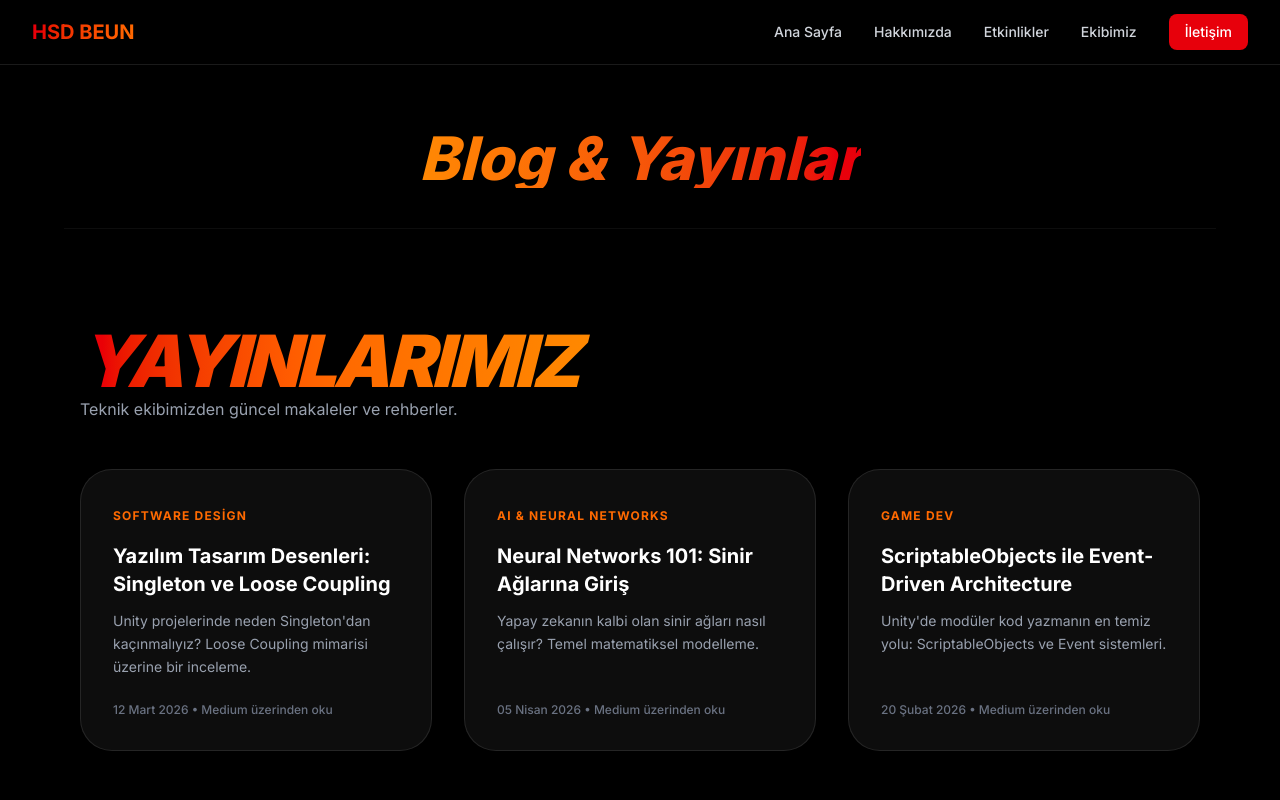
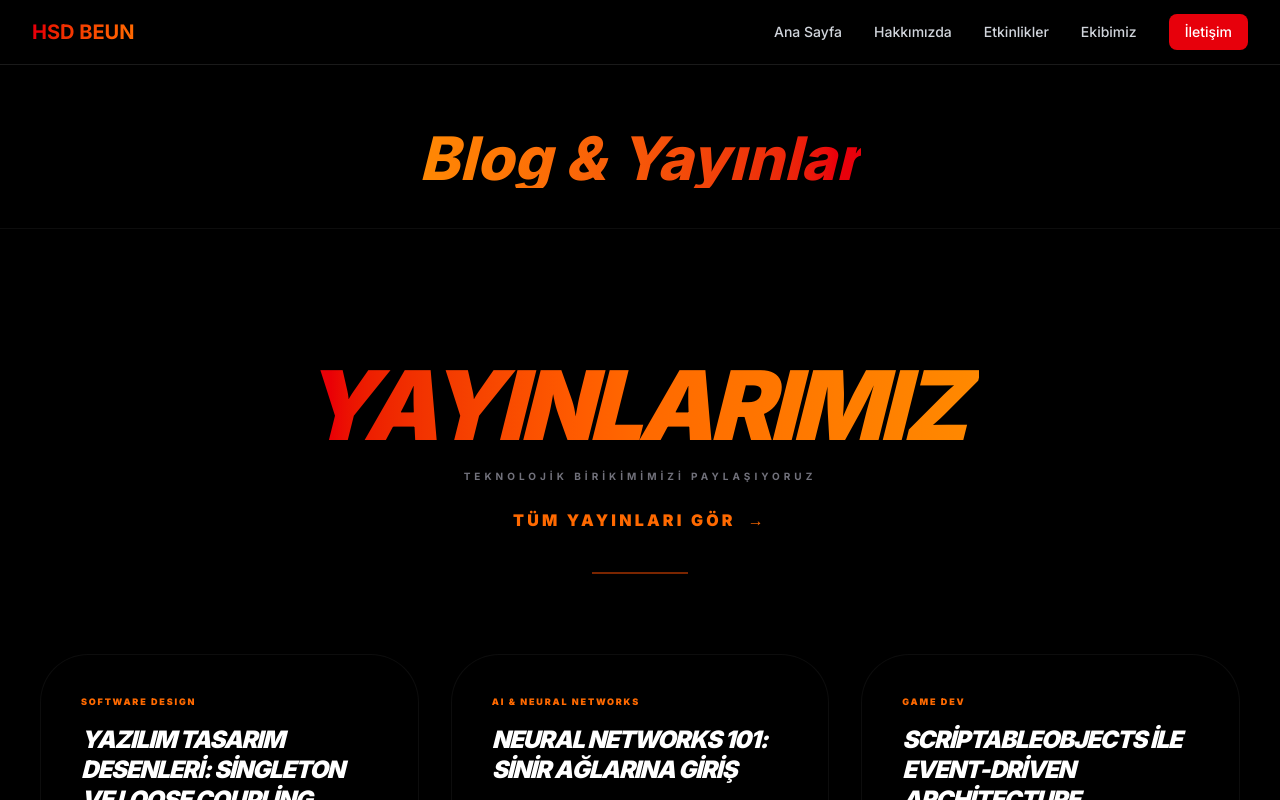
Before and after one commit to ElifBerra/hsd-beun-web, a Next.js app: page /publications in a window 1280 px wide. Shown: the top 800 px of the page. Built offline with nearby package versions, Linux system fonts and the light colour scheme.

Commit message:
design updates

```diff
--- a/components/Announcements.tsx
+++ b/components/Announcements.tsx
@@ -1,17 +1,15 @@
 "use client";
 import { useEffect, useState } from 'react';
 import Link from 'next/link';
+import { usePathname } from 'next/navigation'; // Sayfa yolunu kontrol etmek için ekledik
 
-
-interface AnnouncementsProps {
-  limit?: number;
-  showAllButton?: boolean;
-}
-
-
-const Announcements = ({ limit, showAllButton = true }: AnnouncementsProps) => {
+export default function Announcements() {
   const [announcements, setAnnouncements] = useState<any[]>([]);
   const [loading, setLoading] = useState(true);
+  const pathname = usePathname(); // Mevcut sayfayı alıyoruz
+
+  // Eğer /announcements sayfasındaysak "isArchivePage" true olacak
+  const isArchivePage = pathname === '/announcements';
 
   useEffect(() => {
     const fetchAnnouncements = async () => {
@@ -19,78 +17,85 @@ const Announcements = ({ limit, showAllButton = true }: AnnouncementsProps) => {
         const res = await fetch('/api/admin/announcements', { cache: 'no-store' });
         const data = await res.json();
         if (Array.isArray(data)) {
-          let filtered = data.filter((a: any) => a.IsActive !== 0);
-          // EĞER LİMİT VARSA ONU UYGULA
-          if (limit) {
-            filtered = filtered.slice(0, limit);
-          }
-          setAnnouncements(filtered);
+          // Arşiv sayfasındaysak hepsini, ana sayfadaysak sadece ilk 3'ü göster
+          setAnnouncements(isArchivePage ? data : data.slice(0, 3));
         }
       } catch (error) {
-        console.error(error);
+        console.error("Duyurular yüklenemedi:", error);
       } finally {
         setLoading(false);
       }
     };
     fetchAnnouncements();
-  }, [limit]);
+  }, [isArchivePage]);
+
+  const formatDate = (ann: any) => {
+    const dateValue = ann.CreatedAt || ann.CreatedDate || ann.EventDate;
+    const date = new Date(dateValue);
+    if (!dateValue || isNaN(date.getTime())) return "GÜNCEL";
+    return date.toLocaleDateString('tr-TR', { day: '2-digit', month: 'long', year: 'numeric' });
+  };
 
   return (
-    <section className="py-24 bg-black">
-      <div className="max-w-6xl mx-auto px-6">
-        <div className="text-center mb-16">
-          <div>
-            <h2 className="text-5xl md:text-7xl font-black tracking-tighter leading-none italic uppercase bg-gradient-to-r from-red-600 via-orange-500 to-orange-400 bg-clip-text text-transparent pr-4">
-              SON <br /> DUYURULAR
+    <section id="announcements" className={`py-24 bg-black relative overflow-hidden ${!isArchivePage ? 'border-t border-white/5' : ''}`}>
+      <div className="max-w-7xl mx-auto px-6 relative z-10">
+
+        {/* BAŞLIK GRUBU: SADECE ANA SAYFADAYSA GÖSTERİLİR */}
+        {!isArchivePage && (
+          <div className="flex flex-col items-center justify-center text-center mb-20">
+            <h2 className="text-6xl md:text-8xl font-black italic uppercase tracking-tighter leading-none mb-4 bg-gradient-to-r from-red-600 via-orange-500 to-orange-400 bg-clip-text text-transparent pr-4">
+             DUYURULAR
             </h2>
-            <p className="text-zinc-500 font-bold uppercase tracking-[0.2em] text-xs mt-6">
-              HSD BEUN dünyasından en sıcak gelişmeler
+
+            <p className="text-zinc-500 font-bold uppercase tracking-[0.4em] text-[10px] mb-8">
+              HSD BEUN DÜNYASINDAN EN SICAK GELİŞMELER
             </p>
+
+            <Link href="/announcements" className="group flex items-center gap-3 text-orange-500  font-black tracking-[0.2em] uppercase hover:text-orange-700 transition-all mb-10">
+              TÜM ARŞİVİ GÖR <span className="group-hover:translate-x-2 transition-transform">→</span>
+            </Link>
+
+            <div className="h-[2px] w-24 bg-orange-600 opacity-50"></div>
           </div>
-          <Link href="/announcements" className="group text-orange-500 font-black uppercase tracking-widest text-sm flex items-center gap-2">
-            TÜM ARŞİVİ GÖR <span className="group-hover:translate-x-2 transition-transform">→</span>
-          </Link>
-        </div>
+        )}
 
-        <div className="grid grid-cols-1 md:grid-cols-3 gap-8">
+        {/* KARTLAR LİSTESİ */}
+        <div className="flex flex-wrap justify-center gap-8 md:gap-12">
           {loading ? (
-            // Yüklenme Durumu
-            [1, 2, 3].map((i) => (
-              <div key={i} className="h-64 bg-zinc-900/50 animate-pulse rounded-[2.5rem] border border-white/5"></div>
+             [1, 2, 3].map((i) => (
+              <div key={i} className="w-full md:w-[400px] h-72 bg-zinc-950/30 animate-pulse rounded-[3rem] border border-white/5"></div>
             ))
-          ) : announcements.length > 0 ? (
-            announcements.map((item) => (
-              <div key={item.AnnID} className="bg-zinc-900/20 border border-white/5 p-10 rounded-[2.5rem] hover:border-orange-500/30 transition-all group flex flex-col h-full">
-                <div className="flex items-center gap-3 mb-6">
-                  <div className="w-2 h-2 rounded-full bg-orange-600 shadow-[0_0_10px_rgba(234,88,12,0.5)]"></div>
-                  <span className="text-zinc-600 text-xs font-black uppercase tracking-widest italic">
-                    {item.StartDate ? new Date(item.StartDate).toLocaleDateString('tr-TR') : 'YENİ'}
+          ) : (
+            announcements.map((ann) => (
+              <div
+                key={ann.AnnouncementID}
+                className="bg-zinc-950/40 border border-white/5 p-10 rounded-[3rem] hover:border-orange-500/30 transition-all duration-500 group w-full md:w-[420px] relative overflow-hidden flex flex-col min-h-[350px]"
+              >
+                <div className="flex items-center gap-3 mb-8">
+                  <div className="w-2 h-2 rounded-full bg-orange-600 animate-pulse shadow-[0_0_10px_rgba(234,88,12,0.8)]"></div>
+                  <span className="text-zinc-500 font-black text-[10px] tracking-[0.2em] uppercase">
+                    {formatDate(ann)}
                   </span>
                 </div>
 
-                <h3 className="text-2xl font-black uppercase tracking-tight mb-4 group-hover:text-orange-500 transition-colors leading-tight">
-                  {item.Title}
+                <h3 className="text-2xl md:text-3xl font-black text-white italic uppercase tracking-tighter mb-4 group-hover:text-orange-500 transition-colors leading-tight">
+                  {ann.Title}
                 </h3>
 
-                <p className="text-zinc-500 text-sm font-medium leading-relaxed mb-8 line-clamp-3">
-                  {item.Content}
+                <p className="text-zinc-500 text-sm italic leading-relaxed mb-8 line-clamp-3 flex-1">
+                  {ann.Content}
                 </p>
 
-                <Link href={`/announcements`} className="mt-auto inline-flex text-white font-black text-xs uppercase tracking-[0.2em] border-b-2 border-orange-600 pb-1 w-fit hover:border-white transition-colors">
-                  DETAYLARI GÖR
-                </Link>
+                <div className="pt-6 border-t border-white/5">
+                  <Link href={`/announcements/${ann.AnnouncementID}`} className="text-[10px] font-black uppercase tracking-[0.3em] text-zinc-600 group-hover:text-white transition-colors flex items-center justify-between">
+                    DETAYLARI İNCELE <span className="text-xl">→</span>
+                  </Link>
+                </div>
               </div>
             ))
-          ) : (
-            // Duyuru Yoksa
-            <div className="col-span-1 md:col-span-3 py-20 text-center border-2 border-dashed border-white/5 rounded-[3rem]">
-              <p className="text-zinc-600 font-bold uppercase tracking-widest italic">Yakında yeni duyurular eklenecek...</p>
-            </div>
           )}
         </div>
       </div>
     </section>
   );
-};
-
-export default Announcements;
+}
--- a/components/Publications.tsx
+++ b/components/Publications.tsx
@@ -1,75 +1,56 @@
+"use client";
+import React from 'react';
 import Link from 'next/link';
 
-const Publications = ({ limit = 3 , showReadMore = true}) => {
+export default function Publications() {
   const posts = [
-    {
-      id: 1,
-      title: "Yazılım Tasarım Desenleri: Singleton ve Loose Coupling",
-      excerpt: "Unity projelerinde neden Singleton'dan kaçınmalıyız? Loose Coupling mimarisi üzerine bir inceleme.",
-      date: "12 Mart 2026",
-      link: "https://medium.com/@senin-kullanici-adin/yazi-linki",
-      category: "Software Design"
-    },
-    {
-      id: 2,
-      title: "Neural Networks 101: Sinir Ağlarına Giriş",
-      excerpt: "Yapay zekanın kalbi olan sinir ağları nasıl çalışır? Temel matematiksel modelleme.",
-      date: "05 Nisan 2026",
-      link: "https://medium.com/@senin-kullanici-adin/yazi-linki",
-      category: "AI & Neural Networks"
-    },
-    {
-      id: 3,
-      title: "ScriptableObjects ile Event-Driven Architecture",
-      excerpt: "Unity'de modüler kod yazmanın en temiz yolu: ScriptableObjects ve Event sistemleri.",
-      date: "20 Şubat 2026",
-      link: "https://medium.com/@senin-kullanici-adin/yazi-linki",
-      category: "Game Dev"
-    }
+    { id: 1, category: 'SOFTWARE DESIGN', title: 'Yazılım Tasarım Desenleri: Singleton ve Loose Coupling', desc: 'Unity projelerinde neden Singleton’dan kaçmalıyız? Loose Coupling mimarisi üzerine bir inceleme.', date: '12 Mart 2026' },
+    { id: 2, category: 'AI & NEURAL NETWORKS', title: 'Neural Networks 101: Sinir Ağlarına Giriş', desc: 'Yapay zekanın kalbi olan sinir ağları nasıl çalışır? Temel matematiksel modelleme.', date: '05 Nisan 2026' },
+    { id: 3, category: 'GAME DEV', title: 'ScriptableObjects ile Event-Driven Architecture', desc: 'Unity’de modüler kod yazmanın en temiz yolu: ScriptableObjects ve Event sistemleri.', date: '20 Şubat 2026' }
   ];
 
   return (
-    <section className="max-w-6xl w-full px-4 py-24 border-t border-white/5">
-      <div className="flex items-center justify-between mb-12">
-        <div>
-          <h2 className="text-5xl md:text-7xl font-black tracking-tighter leading-none italic uppercase bg-gradient-to-r from-red-600 via-orange-500 to-orange-400 bg-clip-text text-transparent pr-4">
+    <section id="publications" className="py-24 md:py-32 bg-black overflow-hidden relative border-t border-white/5">
+      <div className="max-w-7xl mx-auto px-6 relative z-10">
+
+        {/* BAŞLIK BÖLÜMÜ - TAM ORTALI */}
+        <div className="flex flex-col items-center justify-center text-center mb-20">
+          <h2 className="text-6xl md:text-8xl font-black italic uppercase tracking-tighter leading-none mb-4 bg-gradient-to-r from-red-600 via-orange-500 to-orange-400 bg-clip-text text-transparent pr-4">
             YAYINLARIMIZ
           </h2>
-          <p className="text-gray-400">Teknik ekibimizden güncel makaleler ve rehberler.</p>
-        </div>
-        {showReadMore && (
-          <Link href="/publications" className="hidden md:block text-orange-500 hover:underline">
-            Tümünü Oku →
+
+          <p className="text-zinc-500 font-bold uppercase tracking-[0.4em] text-[10px]">
+            TEKNOLOJİK BİRİKİMİMİZİ PAYLAŞIYORUZ
+          </p>
+
+            <br/>
+            <Link href="https://medium.com/@hsdzbeun" target="_blank" className="group flex items-center gap-3 text-orange-500  font-black tracking-[0.2em] uppercase hover:text-orange-700 transition-all mb-10">
+                TÜM YAYINLARI GÖR
+                <span className="group-hover:translate-x-2 transition-transformgroup-hover:translate-x-2 transition-transform">→</span>
             </Link>
-        )}
+
+            <div className="h-[2px] w-24 bg-orange-600 opacity-50"></div>
     </div>
 
-      <div className="grid grid-cols-1 md:grid-cols-3 gap-8">
-        {posts.slice(0, limit).map((post) => (
-          <a
-            key={post.id}
-            href={post.link}
-            target="_blank"
-            rel="noopener noreferrer"
-            className="group bg-white/5 border border-white/10 p-8 rounded-[32px] hover:border-orange-500/50 transition-all flex flex-col justify-between"
-          >
-            <div>
-              <span className="text-xs font-bold text-orange-500 uppercase tracking-widest">{post.category}</span>
-              <h3 className="text-xl font-bold text-white mt-4 mb-3 group-hover:text-orange-400 transition-colors">
-                {post.title}
-              </h3>
-              <p className="text-gray-400 text-sm leading-relaxed mb-6">
-                {post.excerpt}
-              </p>
+
+
+        {/* YAYIN KARTLARI */}
+        <div className="flex flex-wrap justify-center gap-8">
+          {posts.map((post) => (
+            <div key={post.id} className="bg-black/50 border border-white/5 p-10 rounded-[3rem] hover:border-orange-500/30 transition-all group w-full md:w-[calc(33.333%-2rem)] max-w-[400px]">
+              <span className="text-orange-500 font-black text-[9px] tracking-[0.2em] uppercase mb-4 block">{post.category}</span>
+              <h3 className="text-2xl font-black text-white italic uppercase tracking-tighter mb-4 group-hover:text-orange-500 transition-colors leading-tight">{post.title}</h3>
+              <p className="text-zinc-500 text-sm italic leading-relaxed mb-8 line-clamp-3">{post.desc}</p>
+              <div className="pt-6 border-t border-white/5 flex justify-between items-center">
+                <span className="text-zinc-600 text-[10px] font-bold">{post.date}</span>
+                <span className="text-white font-black text-[10px] uppercase tracking-widest opacity-0 group-hover:opacity-100 transition-all">OKU →</span>
               </div>
-            <div className="text-gray-500 text-xs font-medium">
-              {post.date} • Medium üzerinden oku
             </div>
-          </a>
           ))}
+        </div>
+
+
       </div>
     </section>
   );
-};
-
-export default Publications;
+}
```
Also changed, not shown: components/Events.tsx (+15 -4 lines), components/Sponsors.tsx (+21 -21 lines), components/TeamPreview.tsx (+38 -71 lines). Lines whose indentation alone changed are shown as unchanged.
